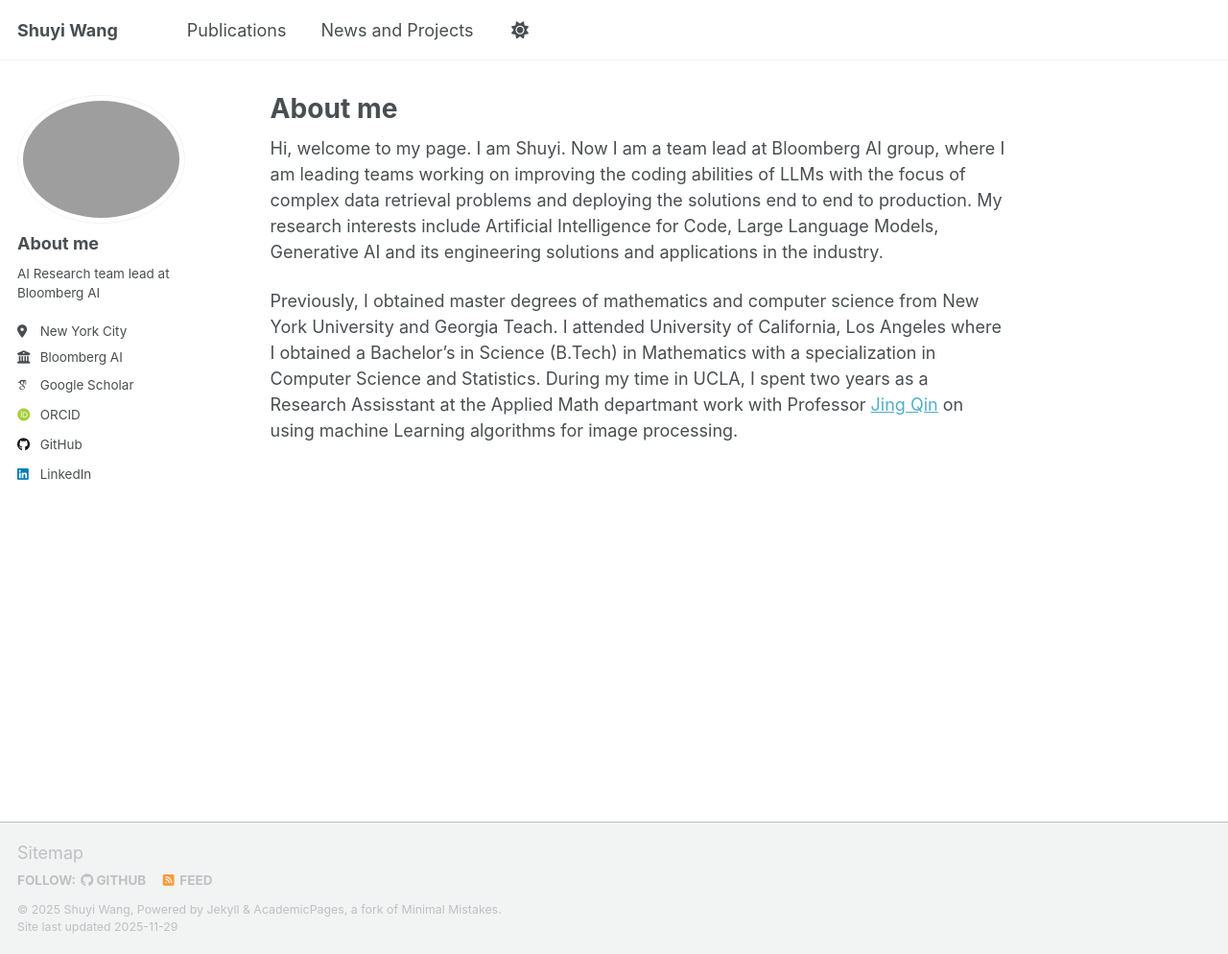
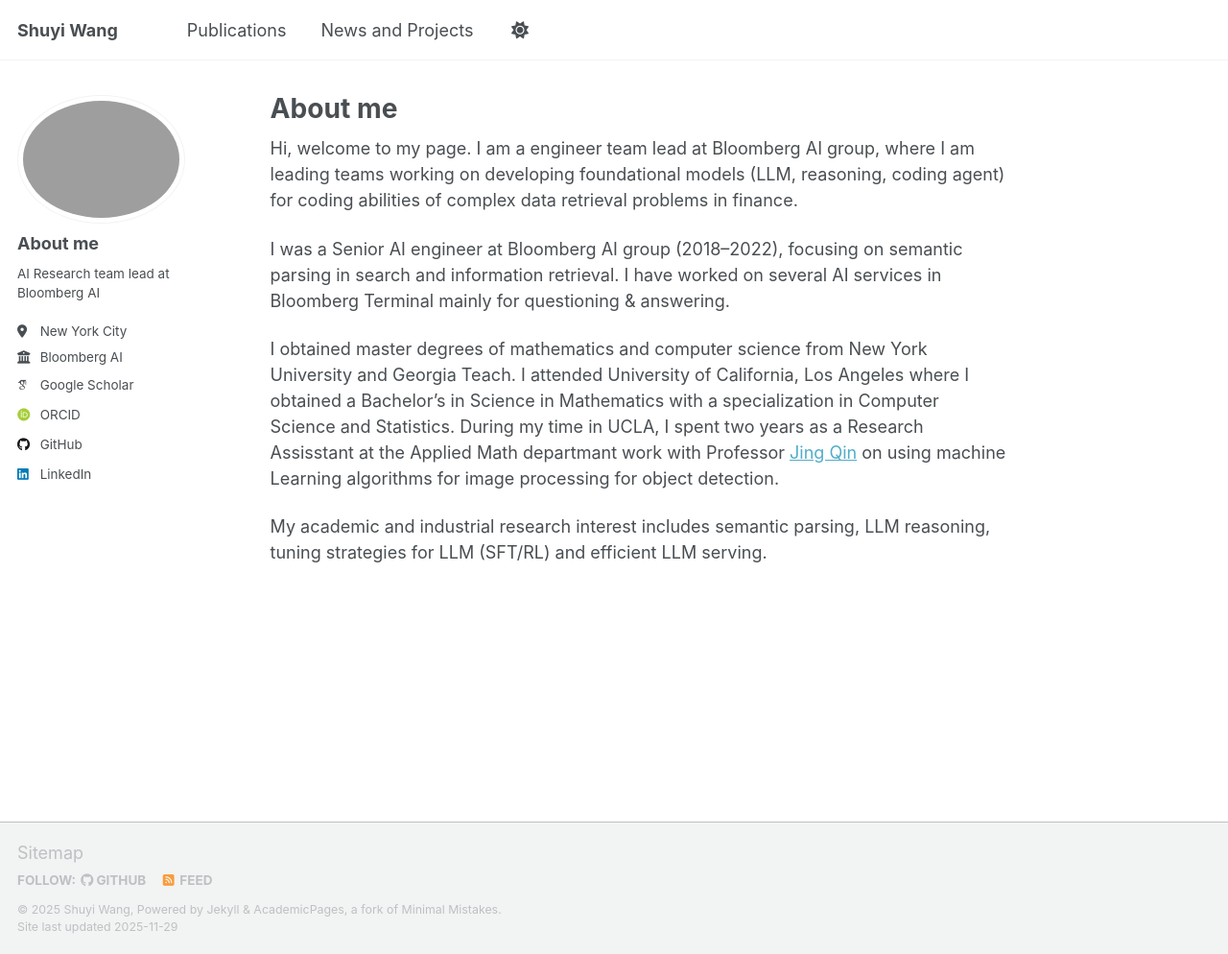
Before and after one commit to Sophie8/Sophie8.github.io, a Jekyll site: the page built from _pages/about.md, in a window 1280 px wide and 994 px high. Shown: the whole window at 96% size. Built offline with Jekyll 4.4.1, drawn with Linux system fonts in a browser that asks for light colours; some web fonts are replaced; a script that is not in the unit is left out.

Commit message:
Revise about page content and professional details
Updated personal introduction and professional background.

```diff
--- a/_pages/about.md
+++ b/_pages/about.md
@@ -8,6 +8,10 @@ redirect_from:
  - /about.html
 ---
 
-Hi, welcome to my page. I am Shuyi. Now I am a team lead at Bloomberg AI group, where I am leading teams working on improving the coding abilities of LLMs with the focus of complex data retrieval problems and deploying the solutions end to end to production. My research interests include Artificial Intelligence for Code, Large Language Models, Generative AI and its engineering solutions and applications in the industry.
+Hi, welcome to my page. I am a engineer team lead at Bloomberg AI group, where I am leading teams working on developing foundational models (LLM, reasoning, coding agent) for coding abilities of complex data retrieval problems in finance.
 
-Previously, I obtained master degrees of mathematics and computer science from New York University and Georgia Teach. I attended University of California, Los Angeles where I obtained a Bachelor’s in Science (B.Tech) in Mathematics with a specialization in Computer Science and Statistics. During my time in UCLA, I spent two years as a Research Assisstant at the Applied Math departmant work with Professor [Jing Qin](https://scholar.google.com/citations?user=ERCT4PkAAAAJ&hl=en) on using machine Learning algorithms for image processing.
+I was a Senior AI engineer at Bloomberg AI group (2018–2022), focusing on semantic parsing in search and information retrieval. I have worked on several AI services in Bloomberg Terminal mainly for questioning & answering.
+
+I obtained master degrees of mathematics and computer science from New York University and Georgia Teach. I attended University of California, Los Angeles where I obtained a Bachelor’s in Science in Mathematics with a specialization in Computer Science and Statistics. During my time in UCLA, I spent two years as a Research Assisstant at the Applied Math departmant work with Professor [Jing Qin](https://scholar.google.com/citations?user=ERCT4PkAAAAJ&hl=en) on using machine Learning algorithms for image processing for object detection.
+
+My academic and industrial research interest includes semantic parsing, LLM reasoning, tuning strategies for LLM (SFT/RL) and efficient LLM serving.
```
